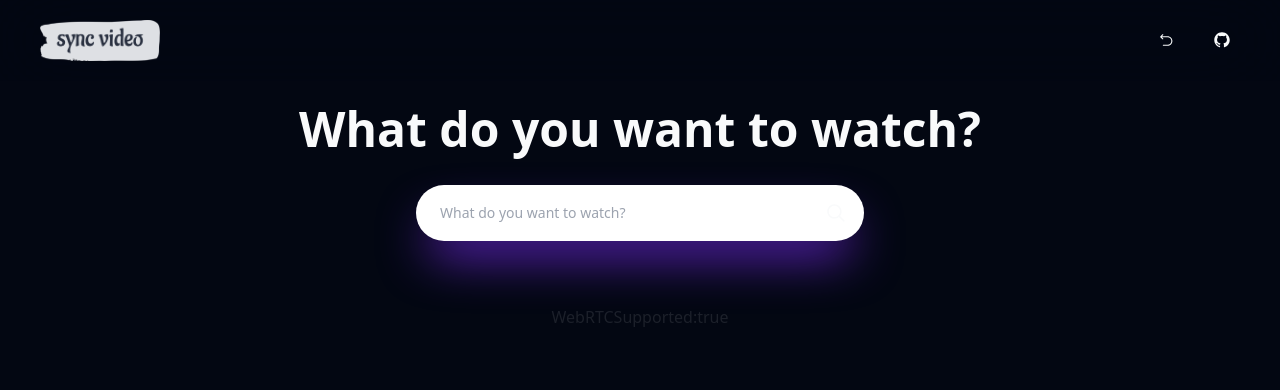
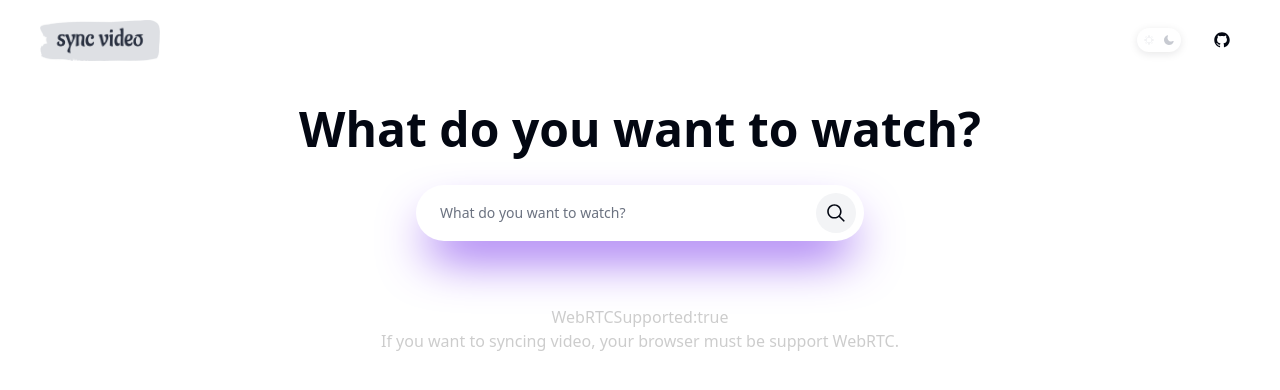
Before and after one commit to akirco/couple-player, a Next.js app: page / in a window 1280 px wide. Shown: the top 390 px of the page. Built offline with nearby package versions, Linux system fonts and the light colour scheme.

Commit message:
add themeswitch

```diff
--- a/app/channel/[id]/page.tsx
+++ b/app/channel/[id]/page.tsx
@@ -173,7 +173,7 @@ export default function Channel({ params }: { params: { id: string } }) {
                     }}
                     className={
                       url === currentEpisode?.url
-                        ? 'text-orange-500 text-xl font-medium'
+                        ? 'text-black text-xl font-medium'
                         : ''
                     }
                   >
--- a/app/layout.tsx
+++ b/app/layout.tsx
@@ -17,13 +17,13 @@ export default function RootLayout({
   children: React.ReactNode;
 }) {
   return (
-    <LocalForageProvider>
-      <html lang="en" className="dark">
-        <body>
+    <html lang="en" suppressHydrationWarning>
+      <body>
+        <LocalForageProvider>
           <Heading />
           {children}
-        </body>
-      </html>
-    </LocalForageProvider>
+        </LocalForageProvider>
+      </body>
+    </html>
   );
 }
--- a/app/page.tsx
+++ b/app/page.tsx
@@ -55,8 +55,10 @@ export default function Home() {
           handleRemoveRecord={handleRemoveRecord}
         />
       ) : (
-        <span className="text-center text-white/10  pt-14 bottom-8">
+        <span className="text-center dark:text-white/20 text-black/20  pt-14 bottom-8">
           WebRTCSupported:{isRTCSupported ? 'true' : 'false'}
+          <br />
+          If you want to syncing video, your browser must be support WebRTC.
         </span>
       )}
     </div>
--- a/app/provider.tsx
+++ b/app/provider.tsx
@@ -1,5 +1,6 @@
 'use client';
 import localforage from '@/lib/localforage';
+import { ThemeProvider } from 'next-themes';
 import { createContext, useContext } from 'react';
 
 const LocalForageContext = createContext<LocalForage | null>(null);
@@ -10,9 +11,17 @@ export const LocalForageProvider = ({
   children: React.ReactNode;
 }) => {
   return (
-    <LocalForageContext.Provider value={localforage}>
-      {children}
-    </LocalForageContext.Provider>
+    <ThemeProvider
+      attribute="class"
+      value={{
+        light: 'light',
+        dark: 'dark',
+      }}
+    >
+      <LocalForageContext.Provider value={localforage}>
+        {children}
+      </LocalForageContext.Provider>
+    </ThemeProvider>
   );
 };
 
--- a/components/heading/index.tsx
+++ b/components/heading/index.tsx
@@ -1,11 +1,8 @@
 'use client';
+import ThemeSwitch from '@/components/theme-switch';
 import { baseUrl } from '@/lib/utils';
 import Logo from '@/public/logo/sv_white.png';
-import {
-  GitHubLogoIcon,
-  MagnifyingGlassIcon,
-  ResetIcon,
-} from '@radix-ui/react-icons';
+import { GitHubLogoIcon, MagnifyingGlassIcon } from '@radix-ui/react-icons';
 import Image from 'next/image';
 import Link from 'next/link';
 import { usePathname, useRouter } from 'next/navigation';
@@ -43,9 +40,7 @@ const Heading = () => {
             />
           </Link>
           <div className="flex justify-end items-center gap-5 ">
-            <Button variant={'ghost'} size={'icon'} onClick={() => {}}>
-              <ResetIcon className="w-4 h-4" />
-            </Button>
+            <ThemeSwitch />
             <Link href={'https://github.com/'} target="_blank">
               <Button variant={'ghost'} size={'icon'}>
                 <GitHubLogoIcon className="w-4 h-4" />
@@ -87,7 +82,7 @@ const Heading = () => {
               router.push(`/search?query=${encodeURIComponent(vname)}`)
             }
           >
-            <MagnifyingGlassIcon className="w-10 h-10 p-2 hover:bg-secondary/50 rounded-full" />
+            <MagnifyingGlassIcon className="w-10 h-10 p-2 bg-secondary hover:bg-secondary/90 rounded-full" />
           </button>
         </div>
       </div>
--- a/components/sharing/index.tsx
+++ b/components/sharing/index.tsx
@@ -36,7 +36,7 @@ export default function Share({
   return (
     <Dialog open={isCopied} onOpenChange={setIsCopied}>
       <DialogTrigger asChild>
-        <Button size={'icon'} className="text-orange-500 text-xl font-medium">
+        <Button size={'icon'} className="text-white text-xl font-medium">
           <PlusCircledIcon className="w-4 h-4" />
         </Button>
       </DialogTrigger>
--- /dev/null
+++ b/components/theme-switch/index.tsx
@@ -0,0 +1,129 @@
+'use client';
+import '@/styles/darkswitch.css';
+import { useTheme } from 'next-themes';
+import { useState } from 'react';
+
+const ThemeSwitch = () => {
+  const { setTheme, theme } = useTheme();
+  const [darkMode, setDarkMode] = useState(theme === 'dark');
+
+  const toggleDarkMode = () => {
+    setTheme(darkMode ? 'light' : 'dark');
+    setDarkMode(!darkMode);
+  };
+
+  return (
+    <div className="flex w-[50px] h-[27px]">
+      <svg className="hidden">
+        <symbol id="light" viewBox="0 0 24 24">
+          <g stroke="currentColor" strokeWidth="2" strokeLinecap="round">
+            <line x1="12" y1="17" x2="12" y2="20" transform="rotate(0,12,12)" />
+            <line
+              x1="12"
+              y1="17"
+              x2="12"
+              y2="20"
+              transform="rotate(45,12,12)"
+            />
+            <line
+              x1="12"
+              y1="17"
+              x2="12"
+              y2="20"
+              transform="rotate(90,12,12)"
+            />
+            <line
+              x1="12"
+              y1="17"
+              x2="12"
+              y2="20"
+              transform="rotate(135,12,12)"
+            />
+            <line
+              x1="12"
+              y1="17"
+              x2="12"
+              y2="20"
+              transform="rotate(180,12,12)"
+            />
+            <line
+              x1="12"
+              y1="17"
+              x2="12"
+              y2="20"
+              transform="rotate(225,12,12)"
+            />
+            <line
+              x1="12"
+              y1="17"
+              x2="12"
+              y2="20"
+              transform="rotate(270,12,12)"
+            />
+            <line
+              x1="12"
+              y1="17"
+              x2="12"
+              y2="20"
+              transform="rotate(315,12,12)"
+            />
+          </g>
+          <circle fill="currentColor" cx="12" cy="12" r="5" />
+        </symbol>
+        <symbol id="dark" viewBox="0 0 24 24">
+          <path
+            fill="currentColor"
+            d="M15.1,14.9c-3-0.5-5.5-3-6-6C8.8,7.1,9.1,5.4,9.9,4c0.4-0.8-0.4-1.7-1.2-1.4C4.6,4,1.8,7.9,2,12.5c0.2,5.1,4.4,9.3,9.5,9.5c4.5,0.2,8.5-2.6,9.9-6.6c0.3-0.8-0.6-1.7-1.4-1.2C18.6,14.9,16.9,15.2,15.1,14.9z"
+          />
+        </symbol>
+      </svg>
+      <label className="switch">
+        <input
+          className="switch__input"
+          type="checkbox"
+          role="switch"
+          name="dark"
+          checked={darkMode}
+          onChange={toggleDarkMode}
+        />
+        <svg
+          className="switch__icon"
+          width="24px"
+          height="24px"
+          aria-hidden="true"
+        >
+          <use href="#light" />
+        </svg>
+        <svg
+          className="switch__icon"
+          width="24px"
+          height="24px"
+          aria-hidden="true"
+        >
+          <use href="#dark" />
+        </svg>
+        <span className="switch__inner"></span>
+        <span className="switch__inner-icons">
+          <svg
+            className="switch__icon"
+            width="24px"
+            height="24px"
+            aria-hidden="true"
+          >
+            <use href="#light" />
+          </svg>
+          <svg
+            className="switch__icon"
+            width="24px"
+            height="24px"
+            aria-hidden="true"
+          >
+            <use href="#dark" />
+          </svg>
+        </span>
+      </label>
+    </div>
+  );
+};
+
+export default ThemeSwitch;
--- a/package.json
+++ b/package.json
@@ -30,6 +30,7 @@
     "localforage": "^1.10.0",
     "nanoid": "^5.0.7",
     "next": "^14.2.4",
+    "next-themes": "^0.3.0",
     "peerjs": "^1.5.4",
     "postcss": "8.4.39",
     "qr-code-styling": "1.6.0-rc.1",
--- /dev/null
+++ b/styles/darkswitch.css
@@ -0,0 +1,107 @@
+:root {
+  --hue: 223;
+  --primary: hsl(var(--hue), 90%, 50%);
+  --trans-dur: 0.6s;
+  --trans-timing: cubic-bezier(0.65, 0, 0.35, 1);
+}
+
+.switch,
+.switch__input {
+  display: block;
+  -webkit-tap-highlight-color: transparent;
+}
+.switch {
+  margin: auto;
+  position: relative;
+  -webkit-user-select: none;
+  -moz-user-select: none;
+  user-select: none;
+}
+.switch__icon {
+  color: hsla(var(--hue), 10%, 80%);
+  pointer-events: none;
+  position: absolute;
+  top: 0.375em;
+  left: 0.375em;
+  width: 0.75em;
+  height: 0.75em;
+  transition: color var(--trans-dur),
+    transform var(--trans-dur) var(--trans-timing);
+}
+.switch__icon:nth-of-type(2) {
+  right: 0.375em;
+  left: auto;
+}
+.switch__inner,
+.switch__inner-icons {
+  border-radius: 0.5em;
+  display: block;
+  overflow: hidden;
+  position: absolute;
+  top: 0.25em;
+  left: 0.25em;
+  width: 2.25em;
+  height: 1em;
+}
+.switch__inner:before,
+.switch__inner-icons {
+  transition: transform var(--trans-dur) var(--trans-timing);
+  transform: translateX(-1.25em);
+}
+.switch__inner:before {
+  background-color: var(--primary);
+  border-radius: inherit;
+  content: '';
+  display: block;
+  width: 100%;
+  height: 100%;
+}
+.switch__inner-icons {
+  pointer-events: none;
+}
+.switch__inner-icons .switch__icon {
+  color: hsl(0, 0%, 100%);
+  top: 0.125em;
+  left: 0.125em;
+  transform: translateX(1.25em);
+}
+.switch__inner-icons .switch__icon:nth-child(2) {
+  right: 0.125em;
+  left: auto;
+}
+.switch__input {
+  background-color: hsl(0, 0%, 100%);
+  border-radius: 0.75em;
+  box-shadow: 0 0 0 0.0625em hsla(var(--hue), 90%, 50%, 0),
+    0 0.125em 0.5em hsla(var(--hue), 10%, 10%, 0.1);
+  outline: transparent;
+  width: 2.75em;
+  height: 1.5em;
+  -webkit-appearance: none;
+  appearance: none;
+  transition: background-color var(--trans-dur), box-shadow var(--trans-dur);
+}
+.switch__input:checked {
+  background-color: hsl(var(--hue), 10%, 10%);
+}
+.switch__input:checked ~ .switch__icon {
+  color: hsla(var(--hue), 10%, 40%);
+}
+.switch__input:checked ~ .switch__inner:before,
+.switch__input:checked ~ .switch__inner-icons {
+  transform: translateX(1.25em);
+}
+.switch__input:not(:checked) ~ .switch__icon:first-of-type,
+.switch__input:checked ~ .switch__icon:nth-of-type(2) {
+  transform: rotate(360deg);
+}
+.switch__input:checked ~ .switch__inner-icons .switch__icon:first-of-type {
+  transform: translateX(-1.25em) rotate(-360deg);
+}
+.switch__input:checked ~ .switch__inner-icons .switch__icon:nth-of-type(2) {
+  transform: translateX(-1.25em) rotate(360deg);
+}
+.switch__input:focus-visible {
+  box-shadow: 0 0 0 0.0625em hsla(var(--hue), 90%, 50%, 1),
+    0 0.125em 0.5em hsla(var(--hue), 10%, 10%, 0.1);
+}
```
Also changed, not shown: components/room/index.tsx (+3 -14 lines), 1 other file (tests, documents, lock files or other folders).
